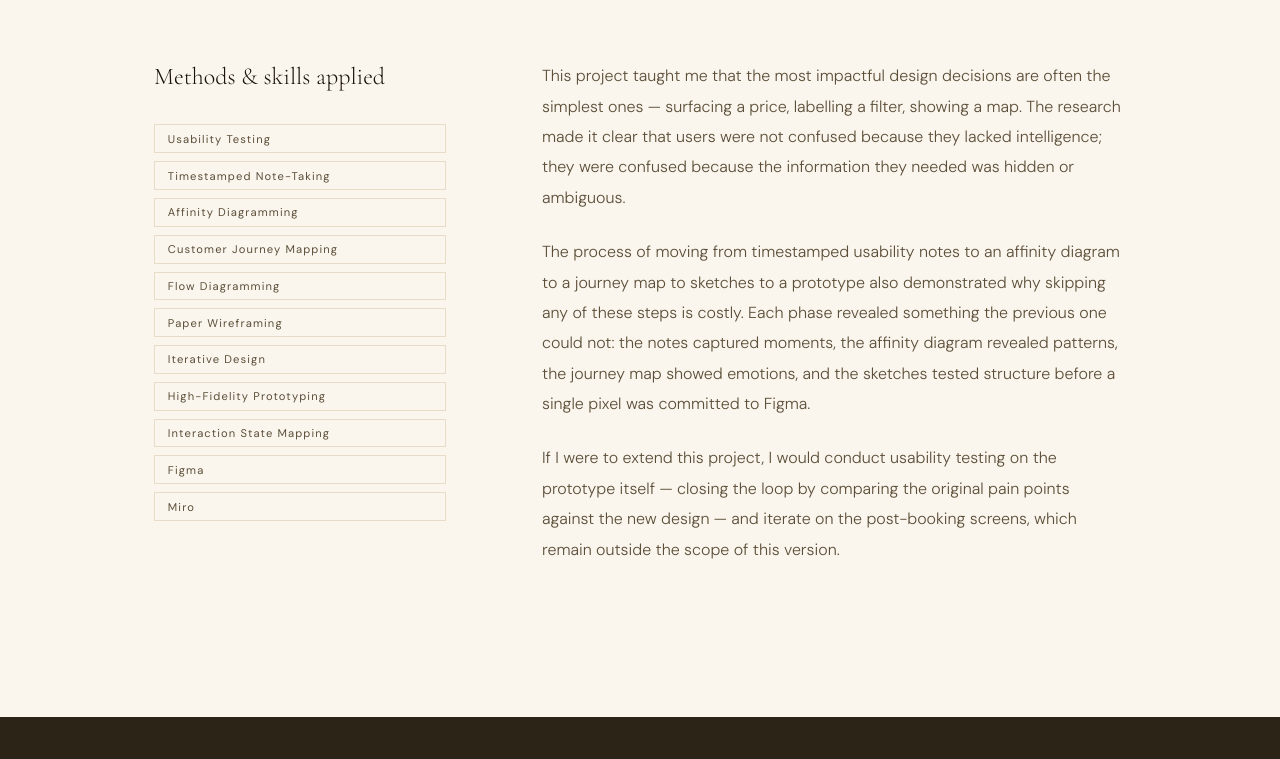
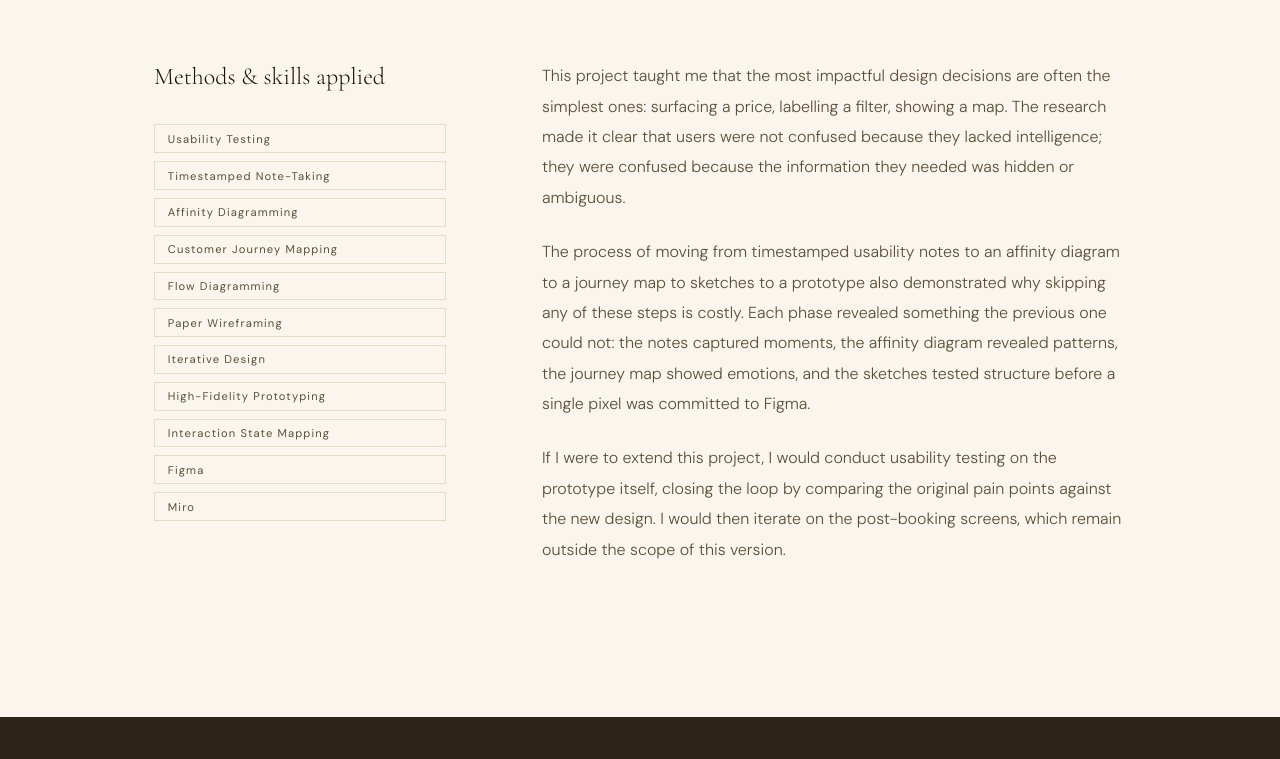
Before and after one commit to paperiSte/ste-portfolio, a plain HTML site: page index.html in a window 1280 px wide. Shown: the part 6704-7463 px from the top of the page. Drawn offline with nearby package versions, Linux system fonts and the light colour scheme.

Commit message:
Refine wording for clarity in project reflection

```diff
--- a/index.html
+++ b/index.html
@@ -1153,9 +1153,9 @@
       </div>
 
       <div class="reflection-content reveal reveal-delay-2">
-        <p>This project taught me that the most impactful design decisions are often the simplest ones — surfacing a price, labelling a filter, showing a map. The research made it clear that users were not confused because they lacked intelligence; they were confused because the information they needed was hidden or ambiguous.</p>
+        <p>This project taught me that the most impactful design decisions are often the simplest ones: surfacing a price, labelling a filter, showing a map. The research made it clear that users were not confused because they lacked intelligence; they were confused because the information they needed was hidden or ambiguous.</p>
         <p>The process of moving from timestamped usability notes to an affinity diagram to a journey map to sketches to a prototype also demonstrated why skipping any of these steps is costly. Each phase revealed something the previous one could not: the notes captured moments, the affinity diagram revealed patterns, the journey map showed emotions, and the sketches tested structure before a single pixel was committed to Figma.</p>
-        <p>If I were to extend this project, I would conduct usability testing on the prototype itself — closing the loop by comparing the original pain points against the new design — and iterate on the post-booking screens, which remain outside the scope of this version.</p>
+        <p>If I were to extend this project, I would conduct usability testing on the prototype itself, closing the loop by comparing the original pain points against the new design. I would then iterate on the post-booking screens, which remain outside the scope of this version.</p>
       </div>
     </div>
   </div>
```
